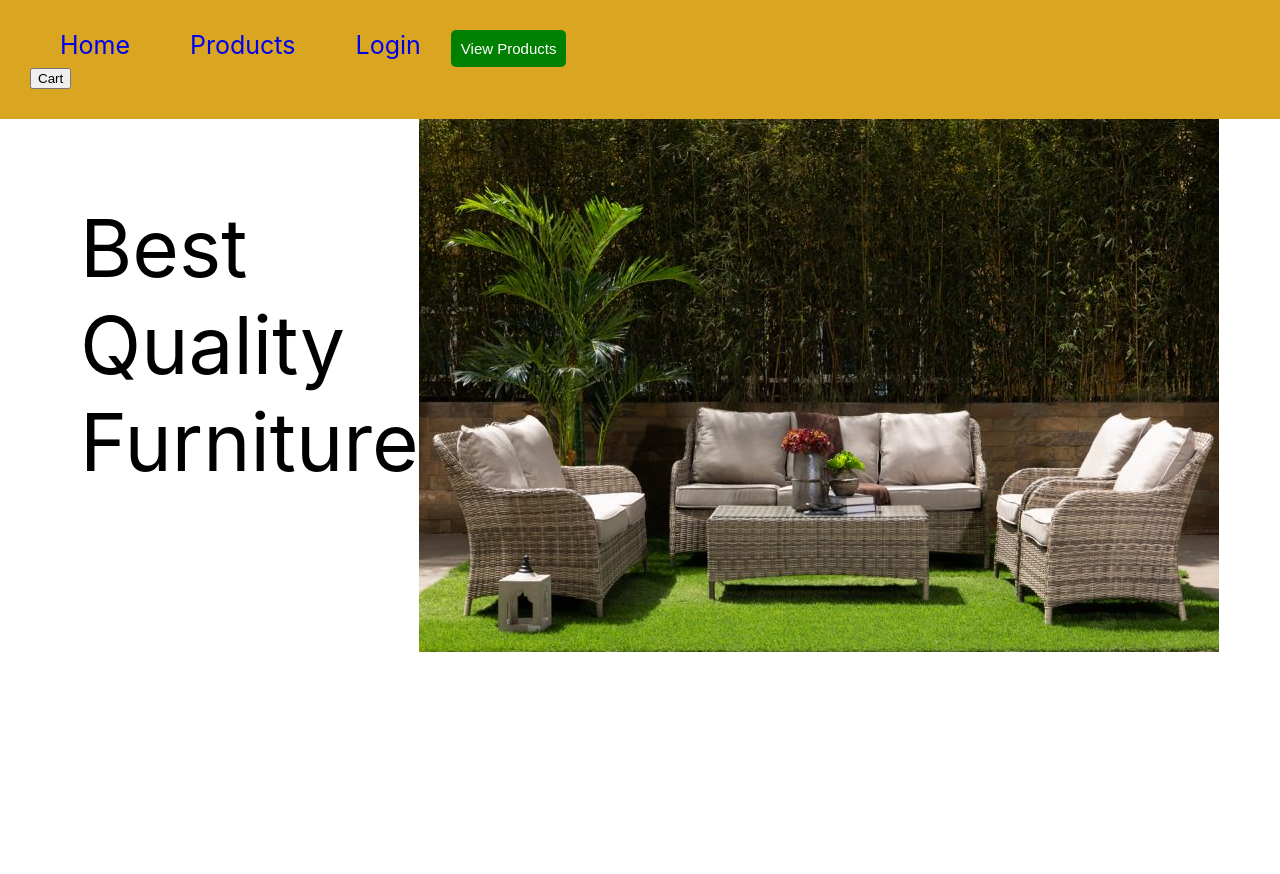
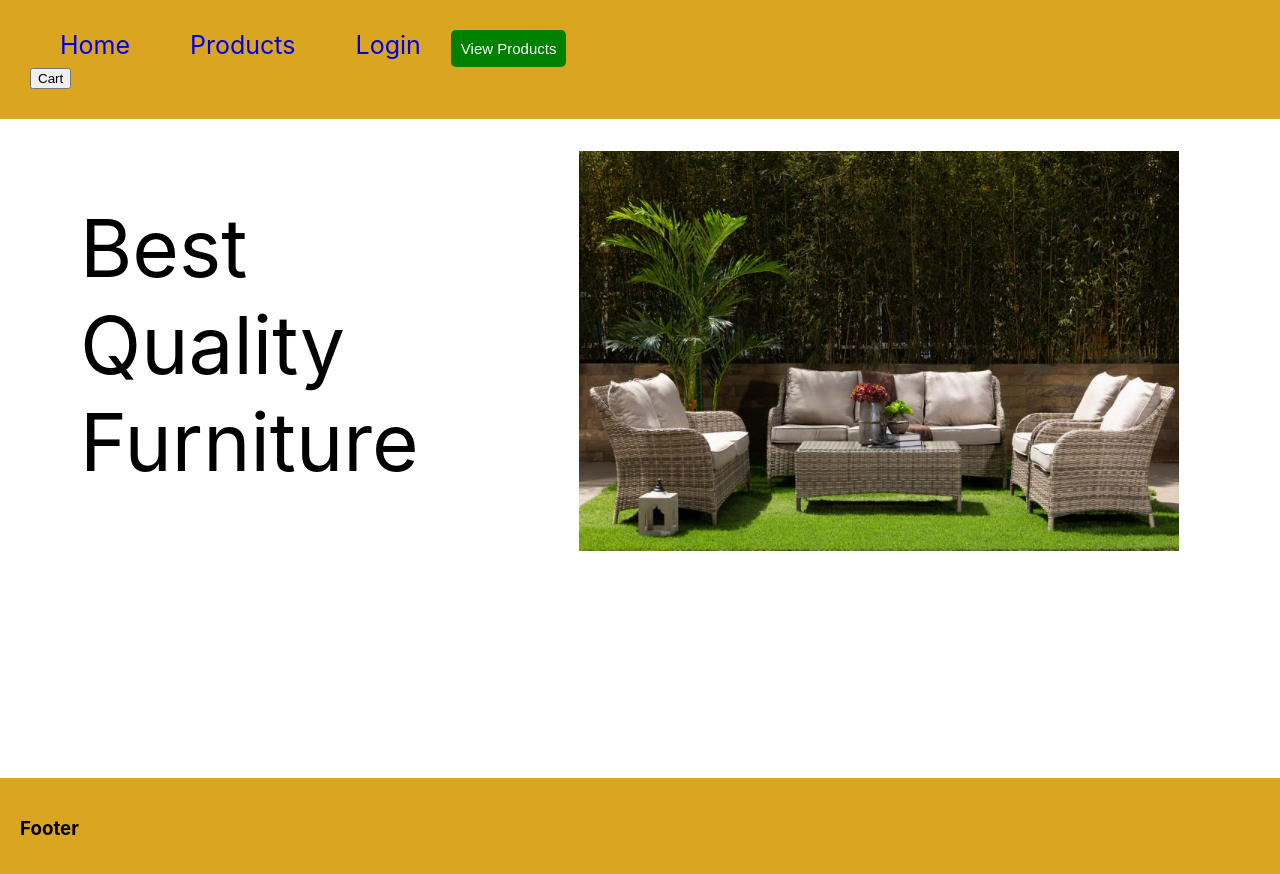
Before and after one commit to gideonlangat98/Furniture-Booking, a React (Create React App) app: page / in a window 1280 px wide. Shown: the top 874 px of the page. Before the commit the page ends 800 px from the top, so only its background shows below. Built offline with nearby package versions, Linux system fonts and the light colour scheme.

Commit message:
add footer to homepage

```diff
--- a/src/App.css
+++ b/src/App.css
@@ -9,6 +9,12 @@
 
 .home-page{
     display: flex;
+}
+
+.furn1{
+    height: 400px;
+    margin-left: 10rem;
+    margin-top: 2rem;
 }
 
 .login{
@@ -40,3 +46,9 @@
     margin-left: 100px;
     margin-bottom: 30px;
 }
+
+.footer{
+    background-color: goldenrod;
+    margin-top: 13rem;
+    padding: 20px;
+}
--- a/src/Components/HomePage.js
+++ b/src/Components/HomePage.js
@@ -3,14 +3,22 @@ import furn1 from '../images/furn.jpg'
 
 function HomePage() {
   return (
+    <div>
     <div className='home-page'>
       <div>
       <p style={{fontSize:"5rem", marginLeft: "5rem"}}>Best<br></br> Quality<br></br>Furniture</p>
       </div>
       <div>
-      <img src={furn1} alt="" />
+      <img src={furn1} alt="" className='furn1'/>
       </div>
     </div>
+
+    <div className='footer'>
+      <h3>Footer</h3>
+    </div>
+    </div>
+
+
   )
 }
 
```
